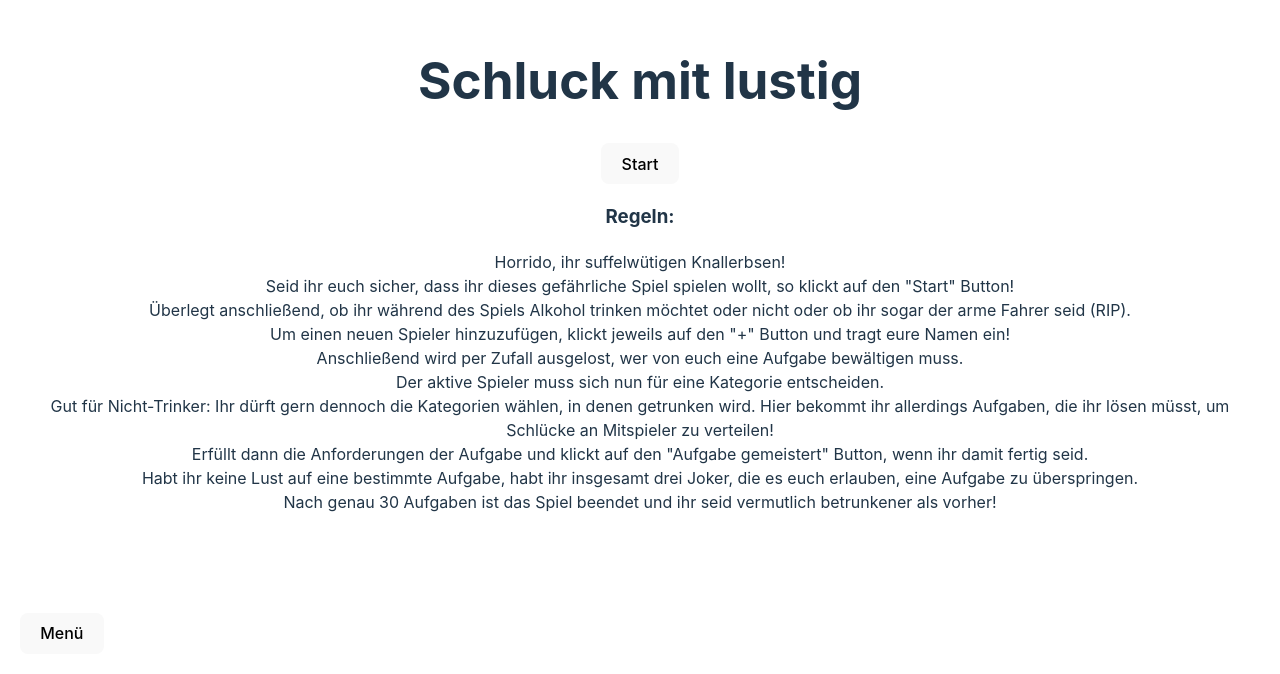
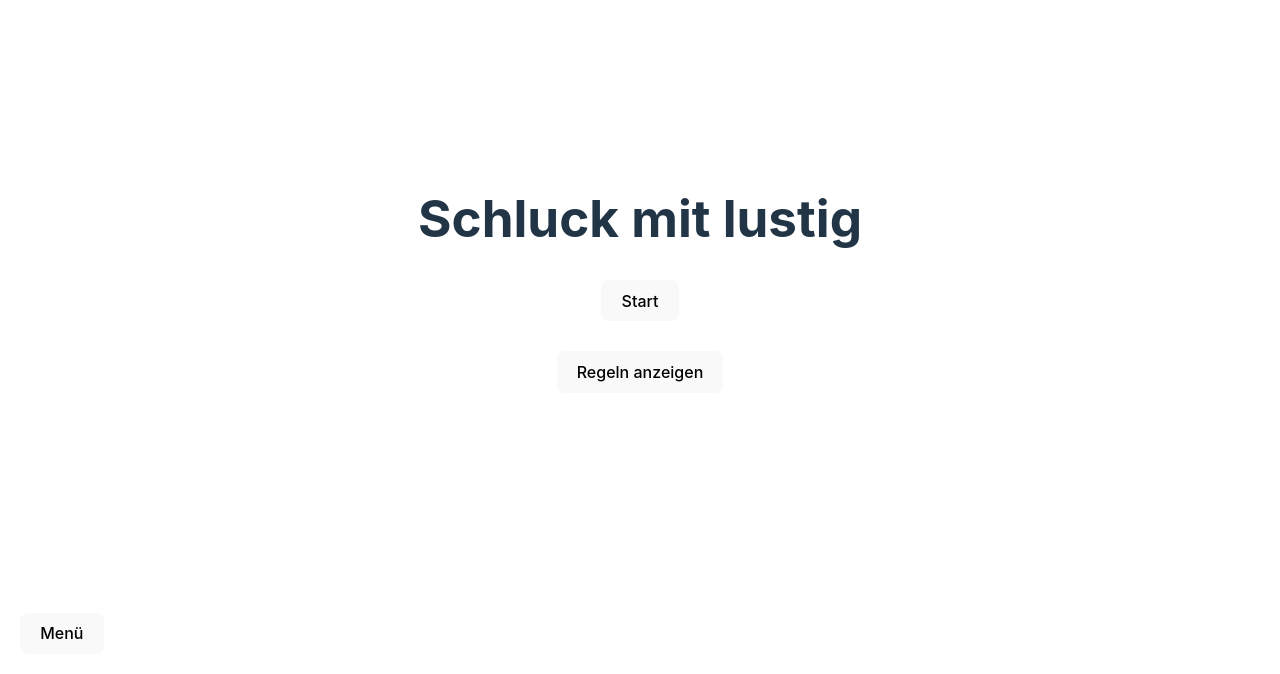
Before and after one commit to robbdouglas/drinking-game, a React (Vite) app: page / in a window 1280 px wide. Shown: the part 126-800 px from the top of the page. Built offline with nearby package versions, Linux system fonts and the light colour scheme.

Commit message:
add toggle rules btn to LandingPage.jsx

```diff
--- a/src/components/LandingPage.jsx
+++ b/src/components/LandingPage.jsx
@@ -1,34 +1,47 @@
 // LandingPage.jsx
 
-import { Link, useNavigate } from "react-router-dom";
+import { useState } from "react";
+import { useNavigate } from "react-router-dom";
 import "../styles/LandingPage.css";
 
 function LandingPage() {
   const navigate = useNavigate();
+  const [showRules, setShowRules] = useState(false);
 
   const handleStartButtonClick = () => {
     // Hier kannst du zusätzliche Logik hinzufügen, bevor zur PlayerSettings-Seite navigiert wird
     navigate("/player-settings");
   };
 
+  const handleToggleRules = () => {
+    setShowRules((prevShowRules) => !prevShowRules);
+  };
+
   return (
     <div>
       <h1>Schluck mit lustig</h1>
       <button onClick={handleStartButtonClick}>Start</button>
+      <div className="toggle-rules-btn-container">
+        <button onClick={handleToggleRules}>
+          {showRules ? "Regeln ausblenden" : "Regeln anzeigen"}
+        </button>
+      </div>
+      {showRules && (
+        <div>
           <h3>Regeln:</h3>
           <ul style={{ listStyleType: "none", padding: 0 }}>
             <li>Horrido, ihr suffelwütigen Knallerbsen!</li>
             <li>
-          Seid ihr euch sicher, dass ihr dieses gefährliche Spiel spielen wollt,
-          so klickt auf den "Start" Button!
+              Seid ihr euch sicher, dass ihr dieses gefährliche Spiel spielen
+              wollt, so klickt auf den "Start" Button!
             </li>
             <li>
               Überlegt anschließend, ob ihr während des Spiels Alkohol trinken
               möchtet oder nicht oder ob ihr sogar der arme Fahrer seid (RIP).
             </li>
             <li>
-          Um einen neuen Spieler hinzuzufügen, klickt jeweils auf den "+" Button
-          und tragt eure Namen ein!
+              Um einen neuen Spieler hinzuzufügen, klickt jeweils auf den "+"
+              Button und tragt eure Namen ein!
             </li>
             <li>
               Anschließend wird per Zufall ausgelost, wer von euch eine Aufgabe
@@ -38,23 +51,26 @@ function LandingPage() {
               Der aktive Spieler muss sich nun für eine Kategorie entscheiden.
             </li>
             <li>
-          Gut für Nicht-Trinker: Ihr dürft gern dennoch die Kategorien wählen,
-          in denen getrunken wird. Hier bekommt ihr allerdings Aufgaben, die ihr
-          lösen müsst, um Schlücke an Mitspieler zu verteilen!
+              Gut für Nicht-Trinker: Ihr dürft gern dennoch die Kategorien
+              wählen, in denen getrunken wird. Hier bekommt ihr allerdings
+              Aufgaben, die ihr lösen müsst, um Schlücke an Mitspieler zu
+              verteilen!
             </li>
             <li>
-          Erfüllt dann die Anforderungen der Aufgabe und klickt auf den "Aufgabe
-          gemeistert" Button, wenn ihr damit fertig seid.
+              Erfüllt dann die Anforderungen der Aufgabe und klickt auf den
+              "Aufgabe gemeistert" Button, wenn ihr damit fertig seid.
             </li>
             <li>
               Habt ihr keine Lust auf eine bestimmte Aufgabe, habt ihr insgesamt
               drei Joker, die es euch erlauben, eine Aufgabe zu überspringen.
             </li>
             <li>
-          Nach genau 30 Aufgaben ist das Spiel beendet und ihr seid vermutlich
-          betrunkener als vorher!
+              Nach genau 30 Aufgaben ist das Spiel beendet und ihr seid
+              vermutlich betrunkener als vorher!
             </li>
           </ul>
+        </div>
+      )}
       <button className="settings-btn">Menü</button>
     </div>
   );
--- a/src/styles/LandingPage.css
+++ b/src/styles/LandingPage.css
@@ -1,5 +1,9 @@
+.toggle-rules-btn-container {
+  margin-top: 30px;
+}
+
 .settings-btn {
-    position: absolute;
-    left: 20px;
-    bottom: 20px;
-  }
+  position: absolute;
+  left: 20px;
+  bottom: 20px;
+}
```
Lines whose indentation alone changed are shown as unchanged.
